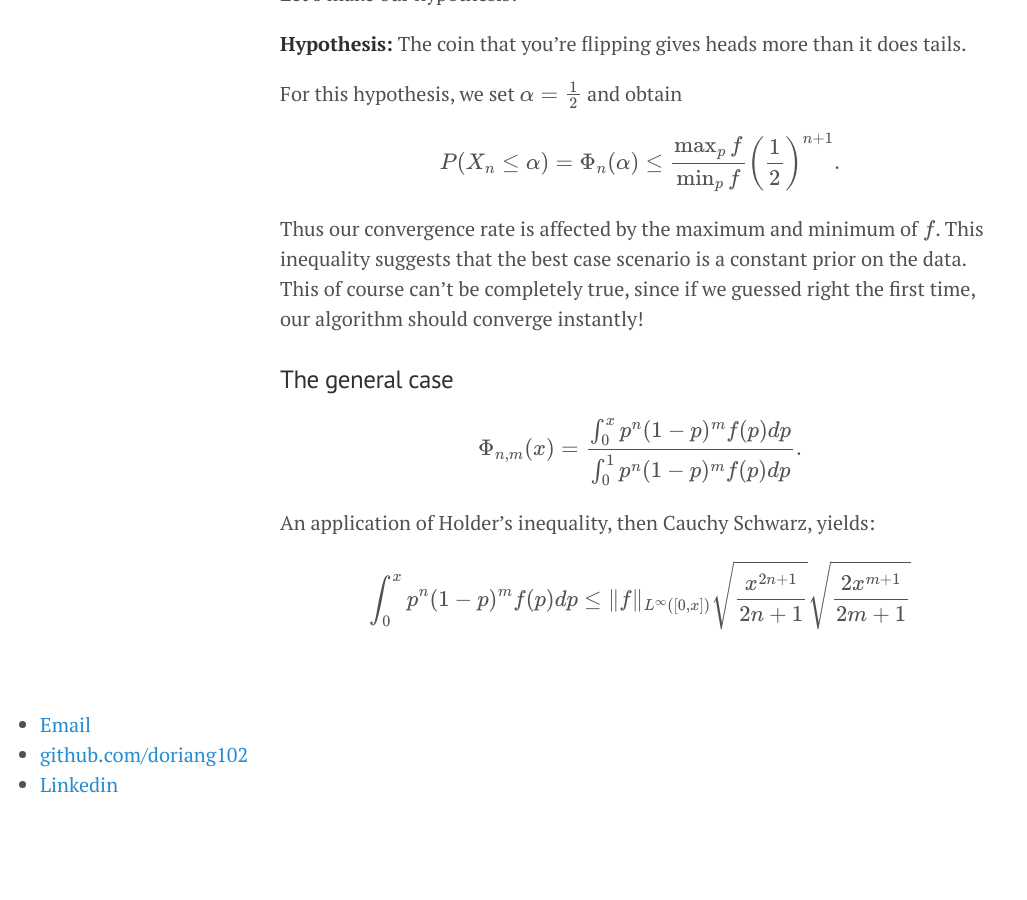
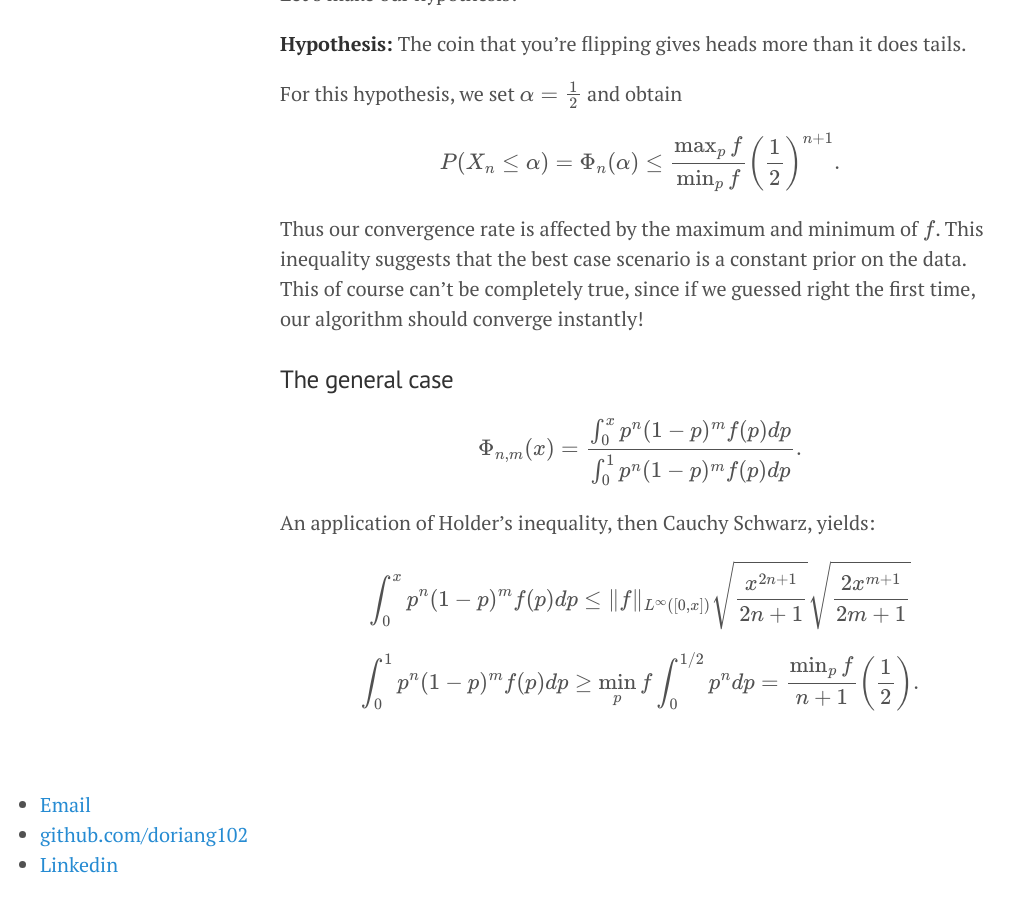
Before and after one commit to doriang102/doriang102.github.io, a Jekyll site: the page built from _posts/2017-06-10-hypothesis-testing-part-2.md, in a window 1280 px wide and 900 px high, scrolled down 1970 px. Shown: the whole window, without its empty margins (0-1027 px from the left). Built offline with Jekyll 4.4.1, drawn with Linux system fonts in a browser that asks for light colours; our own code applies the rules of GitHub Pages for plain Markdown files; formulas are drawn with MathJax 3; before the commit the page ends 2790 px from its top, so only the background shows below that.

Commit message:
Update 2017-06-10-hypothesis-testing-part-2.md

```diff
--- a/_posts/2017-06-10-hypothesis-testing-part-2.md
+++ b/_posts/2017-06-10-hypothesis-testing-part-2.md
@@ -65,3 +65,5 @@ $$ \Phi_{n,m}(x) = \frac{\int_0^x p^n(1-p)^m f(p) dp }{\int_0^1 p^n (1-p)^mf(p)
 An application of Holder's inequality, then Cauchy Schwarz, yields:
 
 $$ \int_0^x p^n(1-p)^m f(p) dp \leq \|f\|_{L^{\infty}([0,x])} \sqrt{\frac{x^{2n+1}}{2n+1}}\sqrt{\frac{2x^{m+1}}{2m+1}}$$
+
+$$ \int_0^1  p^n(1-p)^m f(p) dp \geq \min_p f \int_0^{1/2} p^n dp = \frac{\min_p f}{n+1} \left(\frac{1}{2}\right). $$
```
